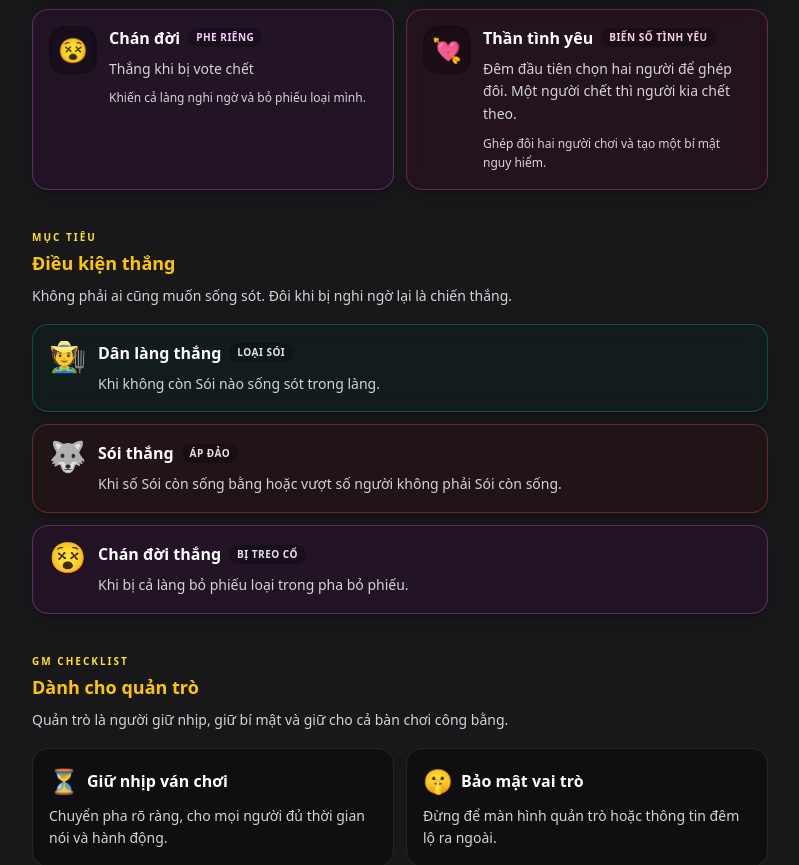
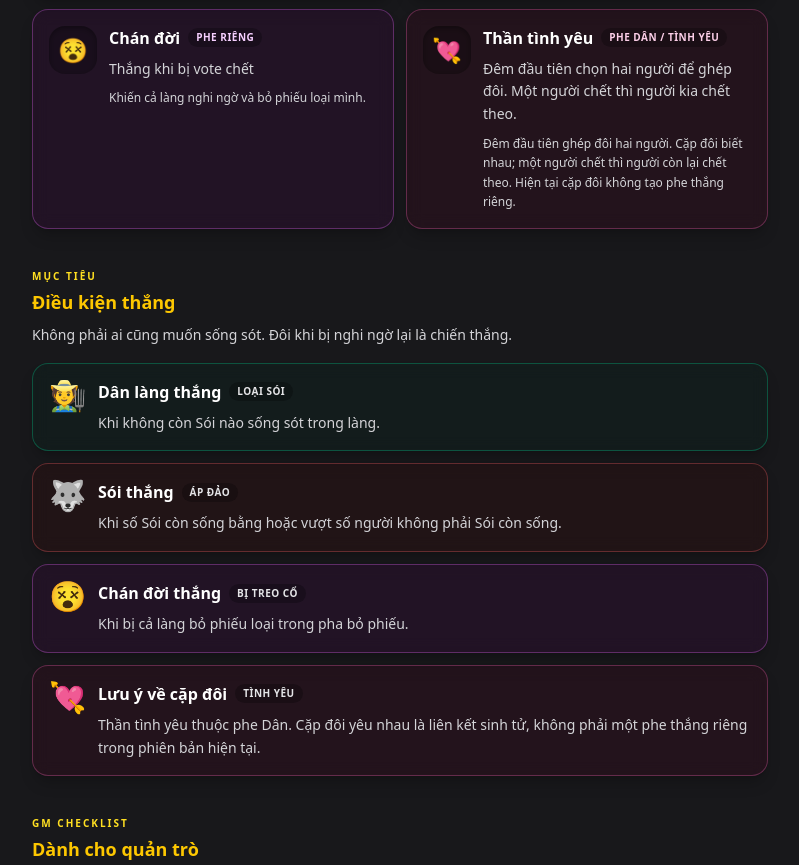
Before and after one commit to hoatepdev/werewolf-client, a Next.js app: page /guide in a window 1280 px wide. Shown: the part 2700-3565 px from the top of the page, without its empty margins (240-1039 px from the left). Built offline with nearby package versions, Linux system fonts and the light colour scheme.

Commit message:
fix(game-rules): align cupid with villager win flow
Closes #25

```diff
--- a/src/app/guide/page.tsx
+++ b/src/app/guide/page.tsx
@@ -110,8 +110,9 @@ const ROLE_GUIDE_META: Record<
     tone: 'border-fuchsia-400/30 bg-fuchsia-950/20 text-fuchsia-200',
   },
   cupid: {
-    faction: 'Biến số tình yêu',
-    objective: 'Ghép đôi hai người chơi và tạo một bí mật nguy hiểm.',
+    faction: 'Phe Dân / Tình yêu',
+    objective:
+      'Đêm đầu tiên ghép đôi hai người. Cặp đôi biết nhau; một người chết thì người còn lại chết theo. Hiện tại cặp đôi không tạo phe thắng riêng.',
     tone: 'border-pink-400/30 bg-pink-950/20 text-pink-200',
   },
 }
@@ -411,6 +412,25 @@ function WinConditions() {
             </div>
           </GuideCard>
         ))}
+        <GuideCard className="border-pink-400/30 bg-pink-950/20 p-4 text-pink-100">
+          <div className="flex items-start gap-3">
+            <span className="text-3xl leading-none" aria-hidden="true">
+              💘
+            </span>
+            <div>
+              <div className="mb-2 flex flex-wrap items-center gap-2">
+                <h3 className="font-bold text-white">Lưu ý về cặp đôi</h3>
+                <span className="rounded-full bg-black/25 px-2 py-0.5 text-[10px] font-bold tracking-wider text-zinc-200 uppercase">
+                  Tình yêu
+                </span>
+              </div>
+              <p className="text-sm leading-relaxed text-zinc-300">
+                Thần tình yêu thuộc phe Dân. Cặp đôi yêu nhau là liên kết sinh tử,
+                không phải một phe thắng riêng trong phiên bản hiện tại.
+              </p>
+            </div>
+          </div>
+        </GuideCard>
       </div>
     </motion.section>
   )
--- a/src/components/WinnerReveal.tsx
+++ b/src/components/WinnerReveal.tsx
@@ -10,7 +10,7 @@ type WinnerType = 'villagers' | 'werewolves' | 'tanner'
 // Helper: Get player's team based on their role
 const getPlayerTeam = (role?: string | null): WinnerType | null => {
   if (!role) return null
-  const villagerRoles = ['villager', 'seer', 'witch', 'hunter', 'bodyguard']
+  const villagerRoles = ['villager', 'seer', 'witch', 'hunter', 'bodyguard', 'cupid']
   if (villagerRoles.includes(role)) return 'villagers'
   if (role === 'werewolf') return 'werewolves'
   if (role === 'tanner') return 'tanner'
```
